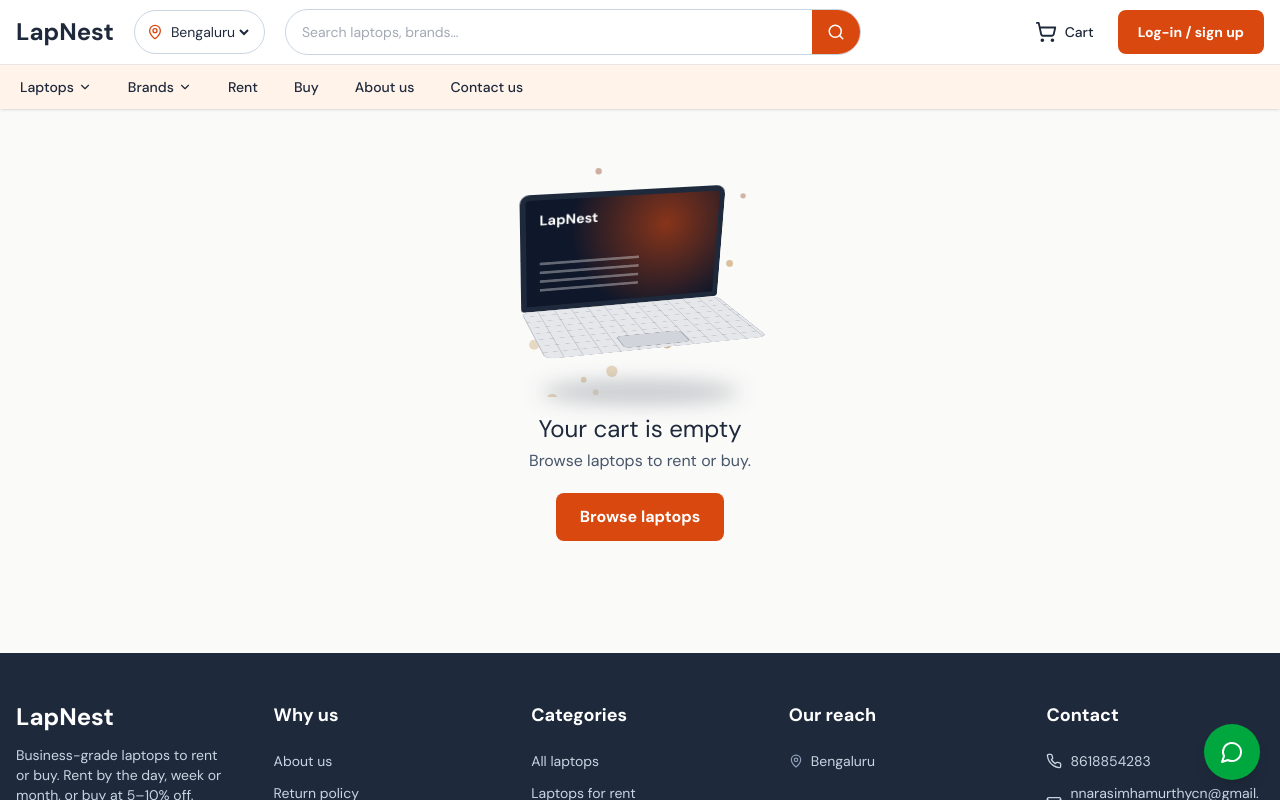
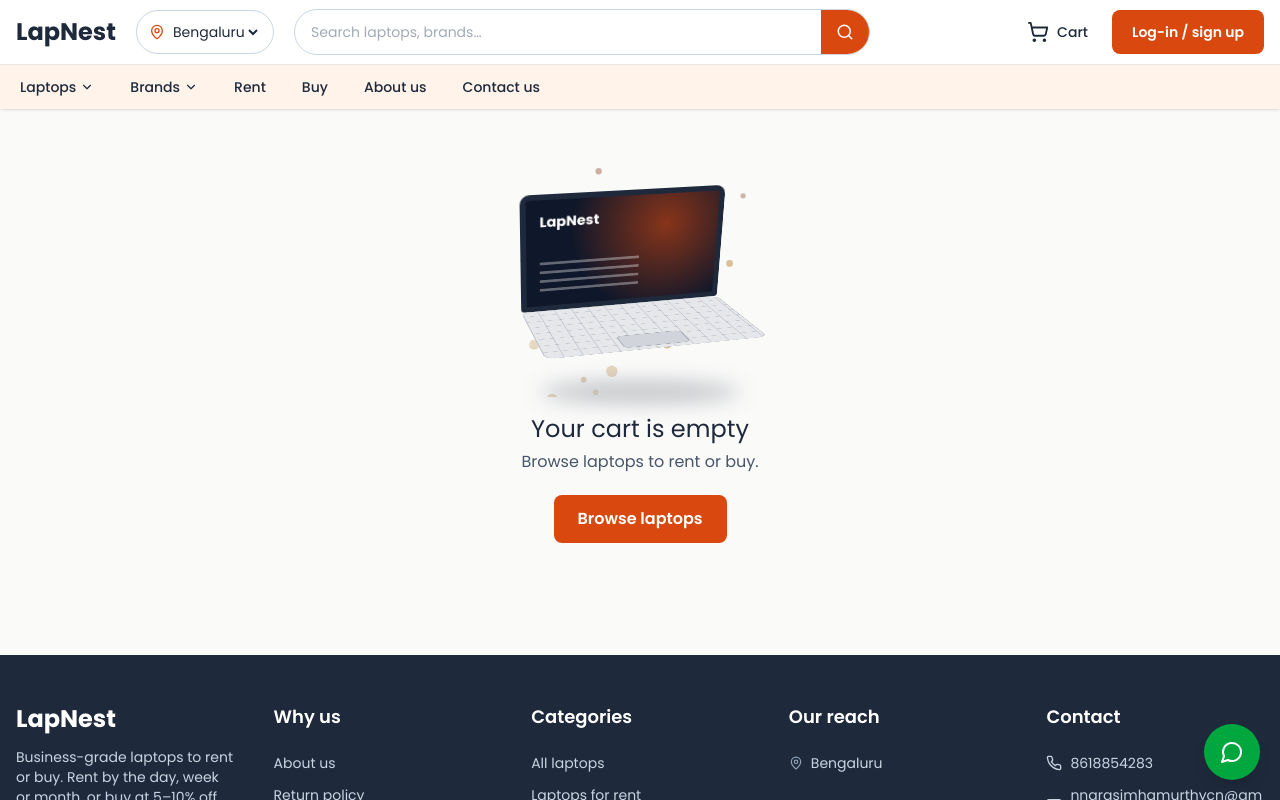
Before and after one commit to tejashwinigm2004-hash/lapnest, a React (Vite) app in the folder frontend/: page /cart in a window 1280 px wide. Shown: the top 800 px of the page. Built offline with nearby package versions, Linux system fonts and the light colour scheme.

Commit message:
Change site font to Poppins and fix hero heading color

```diff
--- a/frontend/src/index.css
+++ b/frontend/src/index.css
@@ -1,3 +1,4 @@
+@import url("https://fonts.googleapis.com/css2?family=Poppins:wght@400;500;600;700&display=swap");
 @import "tailwindcss";
 @theme {
   --color-brand:#D9480F;
@@ -8,12 +9,17 @@
   --color-sand:#E7E5E4;
   --color-gold:#F59E0B;
   --color-white:#FFFFFF;
-  --font-sans:"DM Sans",system-ui,sans-serif;
-  --font-serif:"DM Sans",system-ui,sans-serif;
+  /* ===== FONT: change "Poppins" here and in the @import line at the top ===== */
+  --font-sans:"Poppins",system-ui,sans-serif;
+  --font-serif:"Poppins",system-ui,sans-serif;
 }
 @layer base {
-  body { background:var(--color-cream); color:var(--color-body); font-family:var(--font-sans); }
-  h1,h2,h3,h4 { font-family:var(--font-sans); color:var(--color-ink); letter-spacing:-0.01em; }
+  /* ===== SIZE: 100% is normal. Use 106% for bigger text or 94% for smaller text on the whole site ===== */
+  html { font-size:100%; }
+  body { background:var(--color-cream); color:var(--color-body); font-family:var(--font-sans); line-height:1.6; }
+  h1,h2,h3,h4 { font-family:var(--font-sans); color:var(--color-ink); font-weight:600; line-height:1.2; letter-spacing:-0.01em; }
+  /* headings placed on dark or colored backgrounds keep the white text of their section */
+  [class~="text-white"] :is(h1,h2,h3,h4) { color:inherit; }
 }
 @layer components {
   .band { background:linear-gradient(var(--color-brand),var(--color-brand)) center / 56px 4px no-repeat; }
@@ -103,7 +109,7 @@
 }
 .l3d-screen, .l3d-back { position:absolute; inset:0; border-radius:10px 10px 4px 4px; backface-visibility:hidden; }
 .l3d-screen { background:radial-gradient(circle at 72% 28%,rgba(217,72,15,.6),transparent 60%),#0F172A; border:6px solid #1E293B; }
-.l3d-screen b { position:absolute; left:14px; top:12px; color:#fff; font:700 15px "DM Sans",sans-serif; }
+.l3d-screen b { position:absolute; left:14px; top:12px; color:#fff; font:700 15px "Poppins",sans-serif; }
 .l3d-screen span { position:absolute; left:14px; right:42%; bottom:16px; height:34px; background:repeating-linear-gradient(rgba(255,255,255,.35) 0 3px,transparent 3px 10px); }
 .l3d-back { transform:rotateY(180deg); background:radial-gradient(circle at 50% 50%,#fff 0 11px,transparent 12px),#D9480F; }
 .l3d-shadow { position:absolute; left:30px; right:30px; bottom:-6px; height:22px; border-radius:50%; background:rgba(30,41,59,.25); filter:blur(10px); }
```
